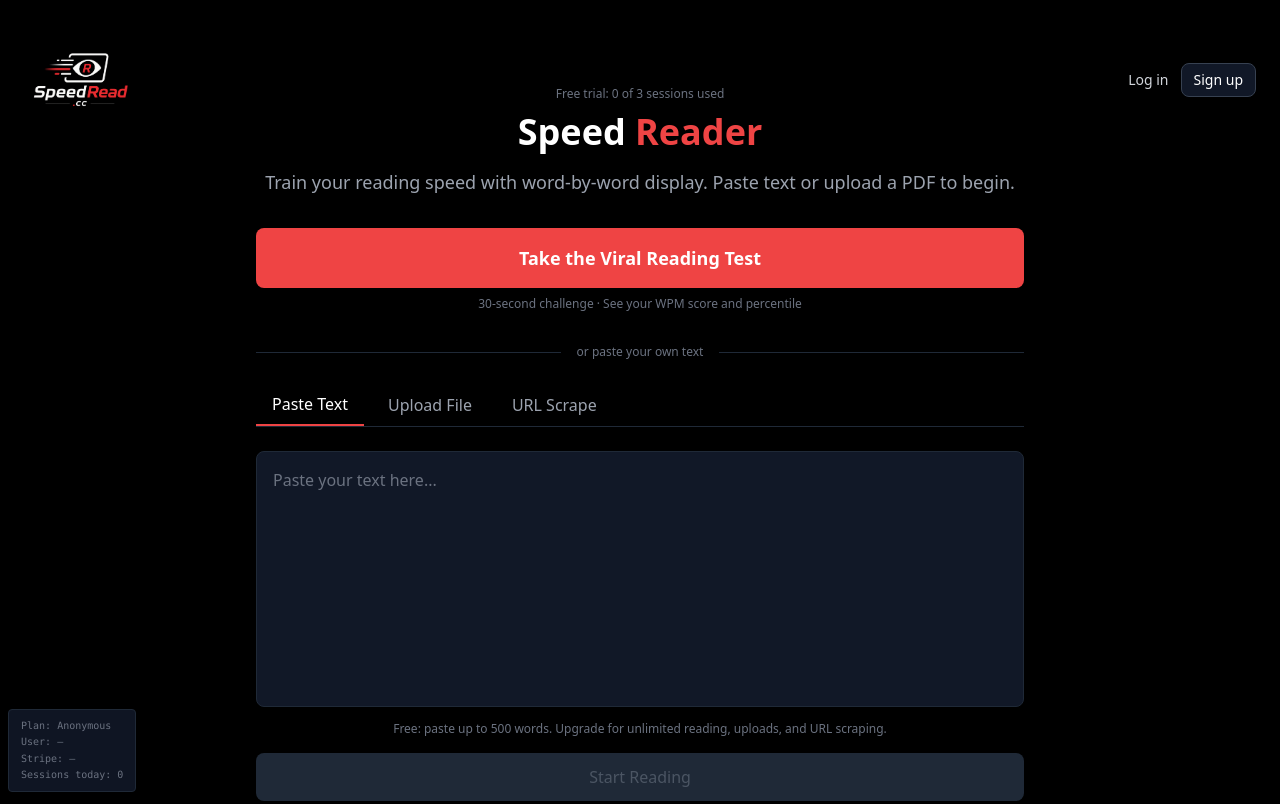
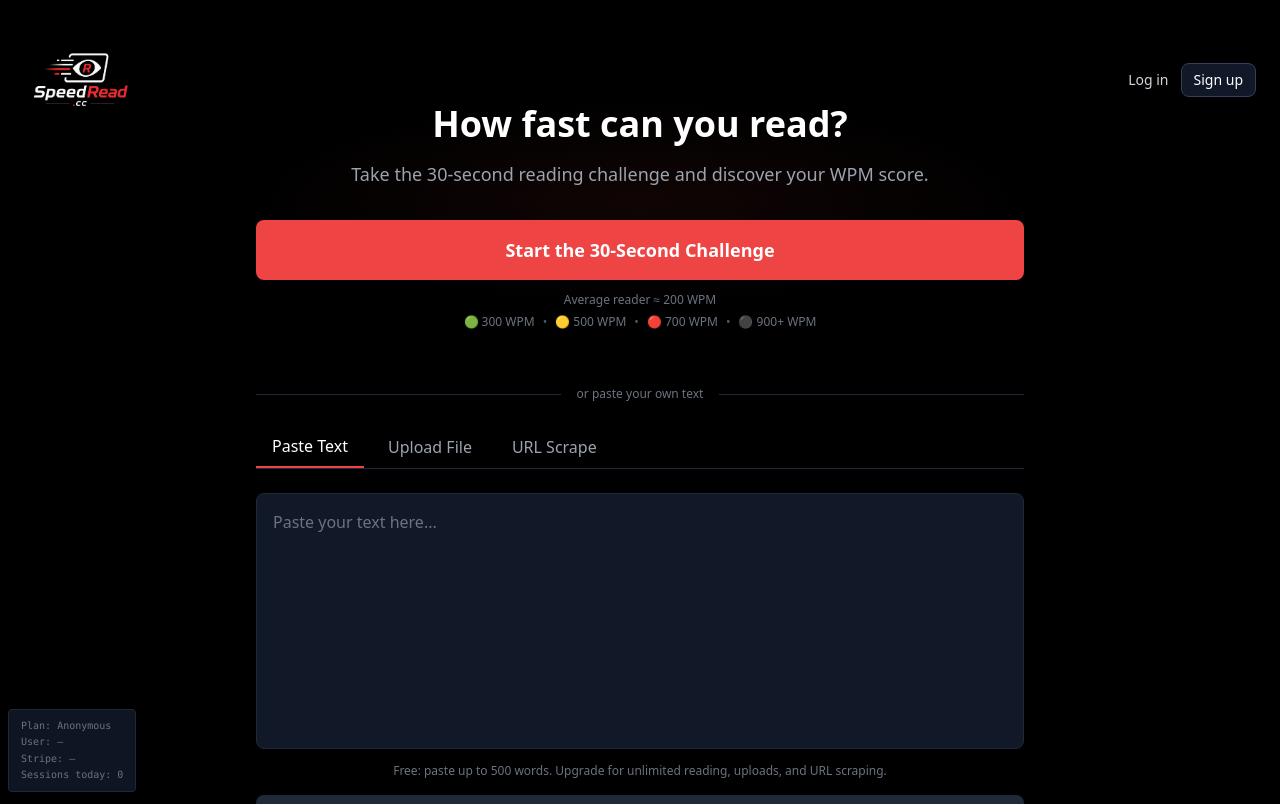
Before and after one commit to solomonhearn9/speed_read, a Next.js app: page / in a window 1280 px wide. Shown: the top 804 px of the page. Built offline with nearby package versions, Linux system fonts and the light colour scheme; no server answers.

Commit message:
final ui

```diff
--- a/components/ContentInput.tsx
+++ b/components/ContentInput.tsx
@@ -10,7 +10,6 @@ import { incrementAnonSessionCount } from '@/lib/anonSessions';
 import { isPaidProfile } from '@/lib/plans';
 import type { Profile } from '@/lib/types';
 import AuthHeader from './AuthHeader';
-import UsageStatus from './UsageStatus';
 import WordLimitBanner from './WordLimitBanner';
 import AuthModal from './AuthModal';
 import UpgradeModal from './UpgradeModal';
@@ -359,27 +358,47 @@ export default function ContentInput() {
       <AuthHeader />
 
       <div className="max-w-3xl mx-auto px-4 md:px-0 pt-12">
-        <UsageStatus />
+        <div className="relative mb-8 py-6">
+          <div
+            className="absolute inset-0 pointer-events-none"
+            aria-hidden="true"
+            style={{
+              background:
+                'radial-gradient(ellipse 75% 55% at 50% 45%, rgba(239, 68, 68, 0.07) 0%, transparent 70%)',
+            }}
+          />
 
-        <div className="mb-8 text-center">
-          <h1 className="text-3xl md:text-4xl font-bold mb-4">
-            Speed <span className="text-red-500">Reader</span>
+          <div className="relative text-center">
+            <h1 className="text-2xl sm:text-3xl md:text-4xl font-bold mb-4 leading-tight px-1">
+              How fast can you read?
             </h1>
-          <p className="text-gray-400 text-sm md:text-lg">
-            Train your reading speed with word-by-word display. Paste text or upload a PDF to begin.
+            <p className="text-gray-400 text-sm md:text-lg px-1">
+              Take the 30-second reading challenge and discover your WPM score.
             </p>
           </div>
 
-        <div className="mb-8">
+          <div className="relative mt-8">
             <button
               onClick={handleViralTest}
               className="w-full px-6 py-4 bg-red-500 hover:bg-red-600 text-white font-semibold rounded-lg transition-colors text-base md:text-lg"
             >
-            Take the Viral Reading Test
+              Start the 30-Second Challenge
             </button>
-          <p className="mt-2 text-center text-xs text-gray-500">
-            30-second challenge · See your WPM score and percentile
+            <p className="mt-3 text-center text-[10px] sm:text-xs text-gray-500">
+              Average reader ≈ 200 WPM
             </p>
+            <p className="mt-1.5 text-center text-[10px] sm:text-xs text-gray-500 leading-relaxed px-1">
+              <span className="inline-flex flex-wrap justify-center gap-x-2 gap-y-1.5 max-w-full">
+                <span>🟢 300 WPM</span>
+                <span className="text-gray-600 hidden sm:inline" aria-hidden="true">•</span>
+                <span>🟡 500 WPM</span>
+                <span className="text-gray-600 hidden sm:inline" aria-hidden="true">•</span>
+                <span>🔴 700 WPM</span>
+                <span className="text-gray-600 hidden sm:inline" aria-hidden="true">•</span>
+                <span>⚫ 900+ WPM</span>
+              </span>
+            </p>
+          </div>
         </div>
 
         <div className="flex items-center gap-4 mb-6">
--- a/components/ReadingView.tsx
+++ b/components/ReadingView.tsx
@@ -22,6 +22,7 @@ export default function ReadingView() {
     pause,
     setSpeed,
     completeViralTest,
+    reset,
   } = useReadingStore();
 
   const intervalRef = useRef<NodeJS.Timeout | null>(null);
@@ -241,6 +242,18 @@ export default function ReadingView() {
 
   return (
     <div className="relative">
+      {sessionMode === 'viral_test' && (
+        <button
+          onClick={() => reset()}
+          className="fixed top-4 left-4 z-20 flex items-center gap-1.5 text-sm text-gray-400 hover:text-white transition-colors"
+          aria-label="Back to home"
+        >
+          <svg className="w-4 h-4" fill="none" stroke="currentColor" viewBox="0 0 24 24" aria-hidden="true">
+            <path strokeLinecap="round" strokeLinejoin="round" strokeWidth={2} d="M15 19l-7-7 7-7" />
+          </svg>
+          Back
+        </button>
+      )}
       <WordDisplay word={currentWord} />
       <ReadingControls
         viralSecondsRemaining={sessionMode === 'viral_test' ? viralSecondsRemaining : undefined}
```
Lines whose indentation alone changed are shown as unchanged.
